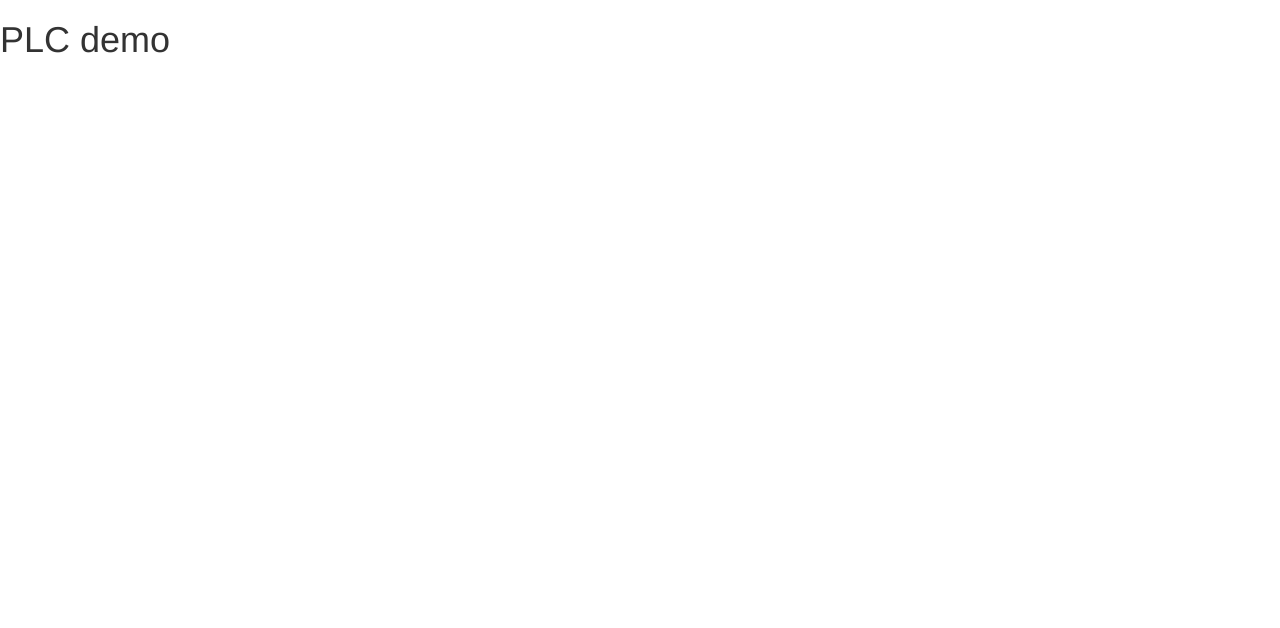
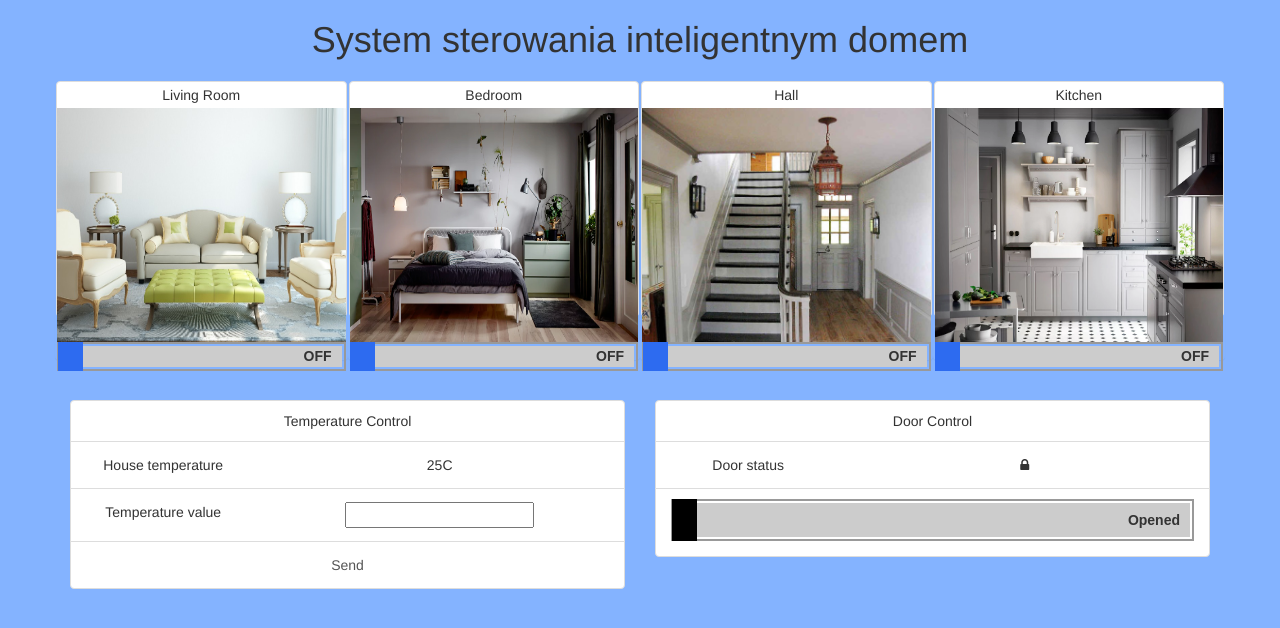
Before and after one commit to kamil-kuzniak/PLC_Web_Server, a plain HTML site: page index.htm in a window 1280 px wide. Drawn offline with Linux system fonts and the light colour scheme.

Commit message:
Version 0.1

```diff
--- a/assets/css/styles.css
+++ b/assets/css/styles.css
@@ -0,0 +1,143 @@
+body {
+	background-color: #84b3ff;
+}
+
+.container {
+	margin: 20px auto;
+}
+
+h1 {
+	margin-top: 20px;
+	text-align: center;
+}
+
+p {
+	margin: 3px auto;
+	text-align: center;
+}
+
+.panel 	{
+	padding: 0;
+	height: 280px;
+	background-color: #84b3ff;
+}
+
+.thumbnail	{
+	padding: 0px;
+	height: 85%
+}
+
+.thumbnail img{
+    // your styles for the image
+    width: 100%;
+    height: 100%;
+    display: block;
+}
+
+.onOff	{
+	margin: 0;
+	padding: 0;
+	width: 100%;
+	height: 25px;
+}
+
+.title {
+	text-align: center;
+}
+
+/* Light Switches */
+/*Note: Search for responsive switches*/
+.onoffswitch {
+    position: relative; width: 100%;
+    -webkit-user-select:none; -moz-user-select:none; -ms-user-select: none;
+}
+.onoffswitch-checkbox {
+    display: none;
+}
+.onoffswitch-label {
+    display: block; overflow: hidden; cursor: pointer;
+    border: 2px solid #999999; border-radius: 0px;
+}
+.onoffswitch-inner {
+    display: block; width: 200%; margin-left: -100%;
+    transition: margin 0.3s ease-in 0s;
+}
+.onoffswitch-inner:before, .onoffswitch-inner:after {
+    display: block; float: left; width: 50%; height: 25px; padding: 0; line-height: 21px;
+    font-size: 14px; color: white; font-family: Trebuchet, Arial, sans-serif; font-weight: bold;
+    box-sizing: border-box;
+    border: 2px solid transparent;
+    background-clip: padding-box;
+}
+.onoffswitch-inner:before {
+    content: "ON";
+    padding-left: 10px;
+    background-color: #F0EA2D; color: #FFFFFF;
+}
+.onoffswitch-inner:after {
+    content: "OFF";
+    padding-right: 10px;
+    background-color: #CCCCCC; color: #333333;
+    text-align: right;
+}
+.onoffswitch-switch {
+    display: block; width: 25px; margin: 0px;
+    background: #2D6BF0;
+    position: absolute; top: 0; bottom: 0;
+    right: 263px;
+    transition: all 0.3s ease-in 0s;
+}
+.onoffswitch-checkbox:checked + .onoffswitch-label .onoffswitch-inner {
+    margin-left: 0;
+}
+.onoffswitch-checkbox:checked + .onoffswitch-label .onoffswitch-switch {
+    right: 0px;
+}
+
+/*door switch*/
+.onoffswitch1 {
+    position: relative; width: 100%;
+    -webkit-user-select:none; -moz-user-select:none; -ms-user-select: none;
+}
+.onoffswitch-checkbox1 {
+    display: none;
+}
+.onoffswitch-label1 {
+    display: block; overflow: hidden; cursor: pointer;
+    border: 2px solid #999999; border-radius: 0px;
+}
+.onoffswitch-inner1 {
+    display: block; width: 200%; margin-left: -100%;
+    transition: margin 0.3s ease-in 0s;
+}
+.onoffswitch-inner1:before, .onoffswitch-inner1:after {
+    display: block; float: left; width: 50%; height: 38px; padding: 0; line-height: 34px;
+    font-size: 14px; color: white; font-family: Trebuchet, Arial, sans-serif; font-weight: bold;
+    box-sizing: border-box;
+    border: 2px solid transparent;
+    background-clip: padding-box;
+}
+.onoffswitch-inner1:before {
+    content: "Locked";
+    padding-left: 10px;
+    background-color: #2E8DEF; color: #FFFFFF;
+}
+.onoffswitch-inner1:after {
+    content: "Opened";
+    padding-right: 10px;
+    background-color: #CCCCCC; color: #333333;
+    text-align: right;
+}
+.onoffswitch-switch1 {
+    display: block; width: 25px; margin: 0px;
+    background: #000000;
+    position: absolute; top: 0; bottom: 0;
+    right: 497px;
+    transition: all 0.3s ease-in 0s;
+}
+.onoffswitch-checkbox1:checked + .onoffswitch-label1 .onoffswitch-inner1 {
+    margin-left: 0;
+}
+.onoffswitch-checkbox1:checked + .onoffswitch-label1 .onoffswitch-switch1 {
+    right: 0px;
+}
--- a/index.htm
+++ b/index.htm
@@ -7,11 +7,139 @@
 
 	<title>PLC demo</title>
 	<link href="assets/css/lib/bootstrap.min.css" rel="stylesheet">
+	<link href="assets/css/styles.css" rel="stylesheet">
+	<!-- use local instead of cdn later -->
+	<link rel="stylesheet" type="text/css" href="https://maxcdn.bootstrapcdn.com/font-awesome/4.7.0/css/font-awesome.min.css">
+
+	<script src="assets/js/lib/jquery-3.1.1.min.js"></script>
+	<script src="assets/js/plc.js"></script>
 </head>
 <body>
-	<h1>PLC demo</h1>
+	<h1>System sterowania inteligentnym domem</h1>
+	<!-- Lights -->
+	<div class="container">
+		<div class="row">
+			<div class="col-lg-3 col-sm-6 panel">
+				<div class="thumbnail">
+					<p>Living Room</p>
+					<img src="assets/images/living_room.jpg">
+					<div class="container onOff">
+						<div class="onoffswitch">
+   							<input type="checkbox" name="onoffswitch" class="onoffswitch-checkbox" id="myonoffswitch1">
+    						<label class="onoffswitch-label" for="myonoffswitch1">
+        						<span class="onoffswitch-inner"></span>
+        						<span class="onoffswitch-switch"></span>
+    						</label>
+						</div>
+					</div>
+				</div>
+			</div>
+			<div class="col-lg-3 col-sm-6 panel">
+				<div class="thumbnail">
+					<p>Bedroom</p>
+					<img src="assets/images/bedroom.jpg">
+					<div class="container onOff">
+						<div class="onoffswitch">
+   							<input type="checkbox" name="onoffswitch" class="onoffswitch-checkbox" id="myonoffswitch2">
+    						<label class="onoffswitch-label" for="myonoffswitch2">
+        						<span class="onoffswitch-inner"></span>
+        						<span class="onoffswitch-switch"></span>
+    						</label>
+						</div>
+					</div>
+				</div>
+			</div>
+			<div class="col-lg-3 col-sm-6 panel">
+				<div class="thumbnail">
+					<p>Hall</p>
+					<img src="assets/images/hall.jpg">
+					<div class="container onOff">
+						<div class="onoffswitch">
+   							<input type="checkbox" name="onoffswitch" class="onoffswitch-checkbox" id="myonoffswitch3">
+    						<label class="onoffswitch-label" for="myonoffswitch3">
+        						<span class="onoffswitch-inner"></span>
+        						<span class="onoffswitch-switch"></span>
+    						</label>
+						</div>
+					</div>
+				</div>
+			</div>
+			<div class="col-lg-3 col-sm-6 panel">
+				<div class="thumbnail">
+					<p>Kitchen</p>
+					<img src="assets/images/kitchen.jpg">
+					<div class="container onOff">
+						<div class="onoffswitch">
+   							<input type="checkbox" name="onoffswitch" class="onoffswitch-checkbox" id="myonoffswitch4">
+    						<label class="onoffswitch-label" for="myonoffswitch4">
+        						<span class="onoffswitch-inner"></span>
+        						<span class="onoffswitch-switch"></span>
+    						</label>
+						</div>
+					</div>
+				</div>
+			</div>
+		</div>
+	</div>
+	<!-- temperature and doors -->
+	<div class="container">
+		<div class="row">
+			<div class="col-lg-6">
+				<ul class="list-group">
+  					<li class="list-group-item title">Temperature Control</li>
+				    <li class="list-group-item">
+				    	<div class="row">
+				    		<div class="col-lg-4">
+				    			<p>House temperature</p>
+				    		</div>
+				    		<div class="col-lg-8">
+				    			<p><span id="tempDisplay">25C</span></p>
+				    		</div>
+				    	</div>
+				    </li>
+					<li class="list-group-item">
+						<div class="row">
+				    		<div class="col-lg-4">
+				    			<p>Temperature value</p>
+				    		</div>
+				    		<div class="col-lg-8">
+				    			<p><input type="text" name="temperature"></p>
+				    		</div>
+				    	</div>
+					</li>
+					<button type="button" class="list-group-item"><p>Send</p></button>
+				</ul>
+			</div>
+			<div class="col-lg-6">
+				<ul class="list-group">
+  					<li class="list-group-item title">Door Control</li>
+				    <li class="list-group-item">
+				    	<div class="row">
+				    		<div class="col-lg-4">
+				    			<p>Door status </p>
+				    		</div>
+				    		<div class="col-lg-8">
+				    			<p>
+				    				<span id="tempDisplay"><i class="fa fa-lock" aria-hidden="true"></i></span>
+				    				<!-- <i class="fa fa-unlock-alt" aria-hidden="true"></i> -->
+				    			</p>
+				    		</div>
+				    	</div>
+				    </li>
+					<li class="list-group-item">
+						<div class="onoffswitch1">
+   							<input type="checkbox" name="onoffswitch" class="onoffswitch-checkbox1" id="myonoffswitch5">
+    						<label class="onoffswitch-label1" for="myonoffswitch5">
+        						<span class="onoffswitch-inner1"></span>
+        						<span class="onoffswitch-switch1"></span>
+    						</label>
+						</div>
+					</li>
+				</ul>
+			</div>
+		</div>
+	</div>
 
-	<script src="assets/js/lib/jquery-3.1.1.min.js"></script>
 	<script src="assets/js/lib/bootstrap.min.js"></script>
 </body>
 </html>
```
Also changed, not shown: assets/images/bedroom.jpg (added), assets/images/hall.jpg (added), assets/images/kitchen.jpg (added), assets/images/living_room.jpg (added).
